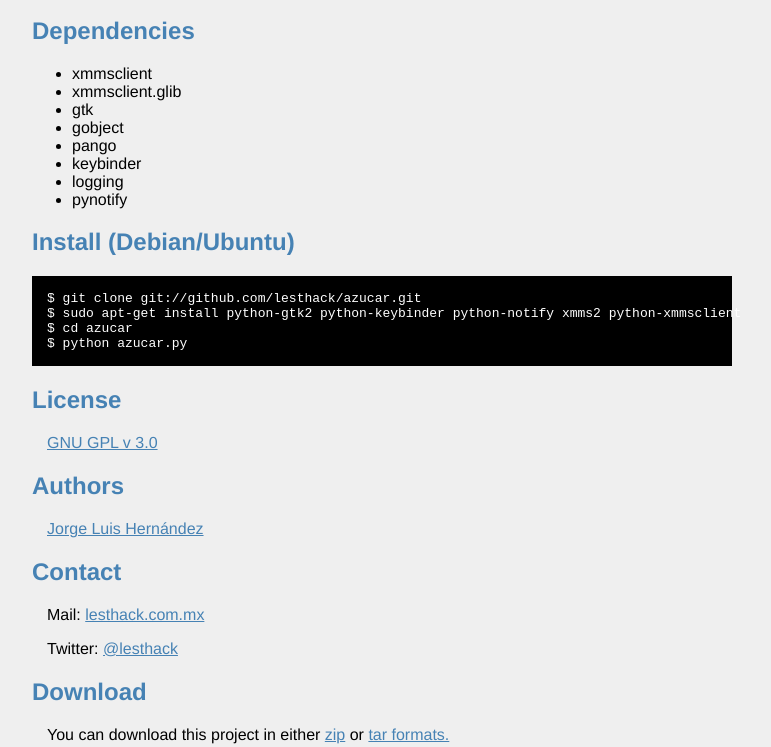
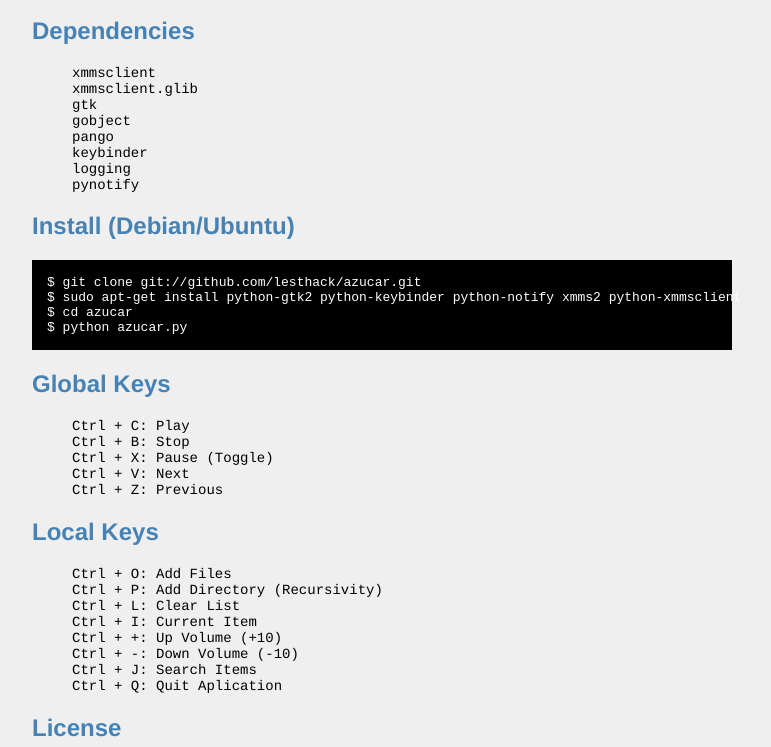
Before and after one commit to lesthack/azucar, a plain HTML site: page index.html in a window 1280 px wide. Shown: the part 599-1346 px from the top of the page, without its empty margins (258-1029 px from the left). Drawn offline with Linux system fonts and the light colour scheme.

Commit message:
Upgrade Style

```diff
--- a/index.html
+++ b/index.html
@@ -43,6 +43,14 @@
     .info{
     		float: left;
     		width: 380px;
+    }
+    ul{
+    		list-style-type: none;
+    		list-style-image: none;
+    }
+    ul li{
+    		font-family: Courier;
+    		font-size: 14px;
     }
   </style>
   <script type="text/javascript">
@@ -102,21 +110,35 @@
 		<li>pynotify</li>
 	</ul>
 
-
-
 	<h2>Install (Debian/Ubuntu)</h2>
 <pre>$ git clone git://github.com/lesthack/azucar.git
 $ sudo apt-get install python-gtk2 python-keybinder python-notify xmms2 python-xmmsclient
 $ cd azucar
 $ python azucar.py
 </pre>
+	<h2>Global Keys</h2>
+	<ul>
+		<li>Ctrl + C: Play</li>
+		<li>Ctrl + B: Stop</li>
+		<li>Ctrl + X: Pause (Toggle)</li>
+		<li>Ctrl + V: Next</li>
+		<li>Ctrl + Z: Previous</li>
+	</ul>
 
-
+	<h2>Local Keys</h2>
+	<ul>
+		<li>Ctrl + O: Add Files</li>
+		<li>Ctrl + P: Add Directory (Recursivity)</li>
+		<li>Ctrl + L: Clear List</li>
+		<li>Ctrl + I: Current Item</li>
+		<li>Ctrl + +: Up Volume (+10)</li>
+		<li>Ctrl + -: Down Volume (-10)</li>
+		<li>Ctrl + J: Search Items</li>
+		<li>Ctrl + Q: Quit Aplication</li>
+	</ul>
 
 	<h2>License</h2>
 	<p class="ident"><a href="http://gplv3.fsf.org/">GNU GPL v 3.0</a></p>
-
-
 
 	<h2>Authors</h2>
 	<p class="ident"><a href="http://lesthack.com.mx">Jorge Luis Hernández</a></p>
@@ -125,14 +147,15 @@ $ python azucar.py
 	<p class="ident">Mail: <a href="mailto:lesthack@gmail.com">lesthack.com.mx</a></p>
 	<p class="ident">Twitter: <a href="http://www.twitter.com/lesthack">@lesthack</a></p>
 
-
 	<h2>Download</h2>
 	<p class="ident">
 	You can download this project in either
 	<a href="https://github.com/lesthack/azucar/zipball/master">zip</a> or
 	<a href="https://github.com/lesthack/azucar/tarball/master">tar formats.
 	</p>
+
 	<hr/>
+
 	<p>You can also clone the project with <a href="http://git-scm.com">Git</a>
       by running:
       <pre>$ git clone git://github.com/lesthack/azucar</pre>
```
Lines whose indentation alone changed are shown as unchanged.
